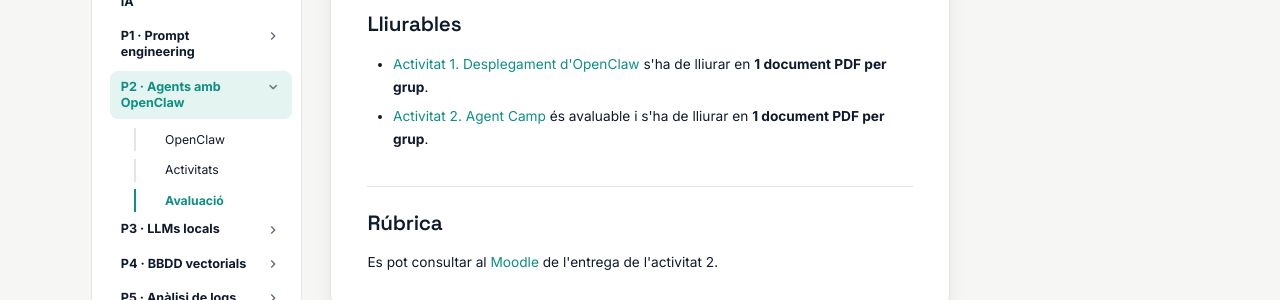
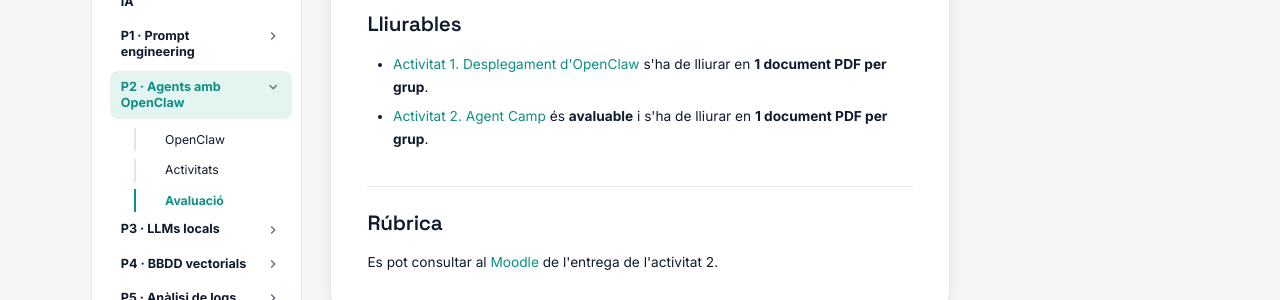
Before and after one commit to victordomgs/ProjecteASIX, an MkDocs documentation site: the page built from docs/p2-openclaw/avaluacio.md, in a window 1280 px wide. Shown: the part 167-467 px from the top of the page. Built offline with MkDocs 1.6.1 and Material for MkDocs 9.7.7, drawn with Linux system fonts in a browser that asks for light colours; comment, search, counter and statistics services are not loaded; part of the change alters nothing that is shown.

```diff
--- a/docs/p2-openclaw/avaluacio.md
+++ b/docs/p2-openclaw/avaluacio.md
@@ -2,8 +2,8 @@
 
 ## Lliurables
 
-- [Activitat 1. Desplegament d'OpenClaw]([https://victordomgs.github.io/ProjecteASIX/p1-prompt-engineering/activitats/](https://victordomgs.github.io/ProjecteASIX/p2-openclaw/activitats/#activitat-1-desplegament-dopenclaw)) s'ha de lliurar en **1 document PDF per grup**.
-- [Activitat 2. Agent Camp]([https://victordomgs.github.io/ProjecteASIX/p1-prompt-engineering/activitats/](https://victordomgs.github.io/ProjecteASIX/p2-openclaw/activitats/#activitat-1-desplegament-dopenclaw)) és avaluable i s'ha de lliurar en **1 document PDF per grup**.
+- [Activitat 1. Desplegament d'OpenClaw](https://victordomgs.github.io/ProjecteASIX/p2-openclaw/activitats/#activitat-1-desplegament-dopenclaw) s'ha de lliurar en **1 document PDF per grup**.
+- [Activitat 2. Agent Camp](https://victordomgs.github.io/ProjecteASIX/p2-openclaw/activitats/#activitat-2-agent-camp) és **avaluable** i s'ha de lliurar en **1 document PDF per grup**.
 
 ## Rúbrica
 
```
